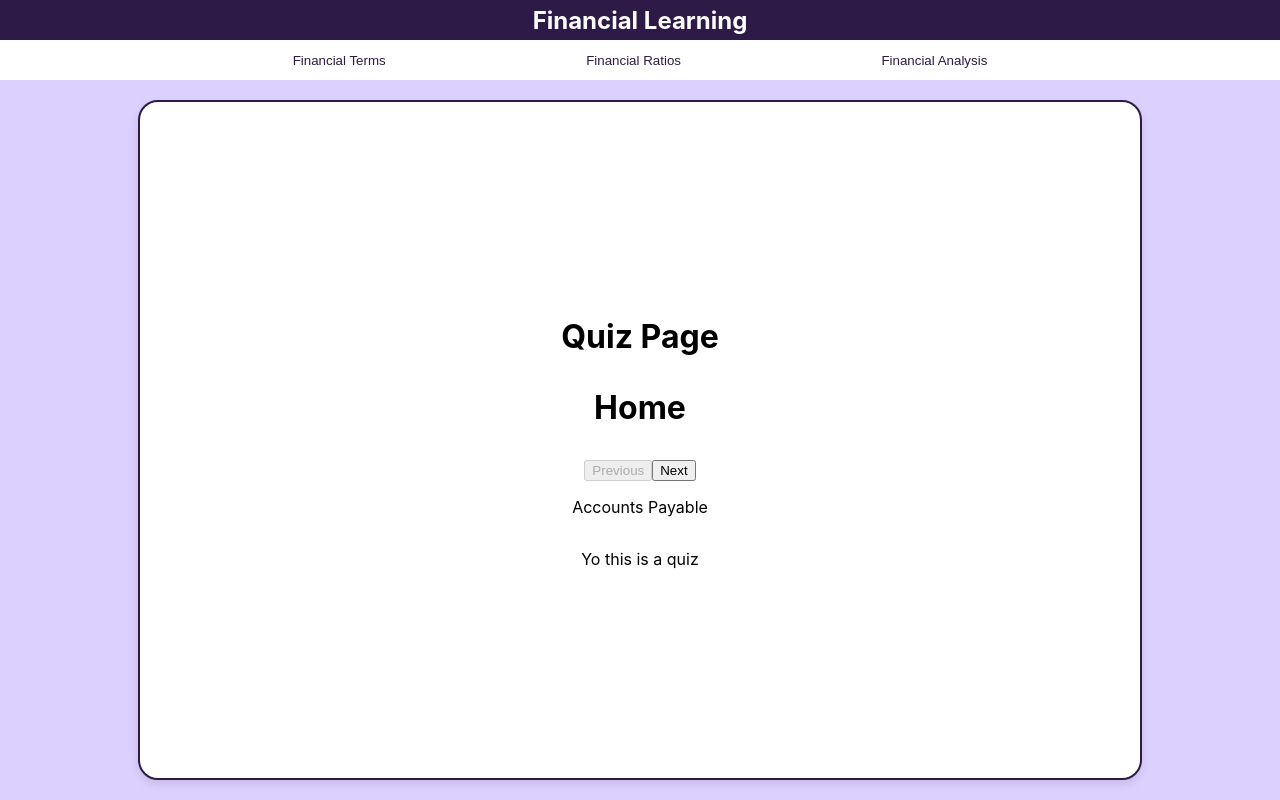
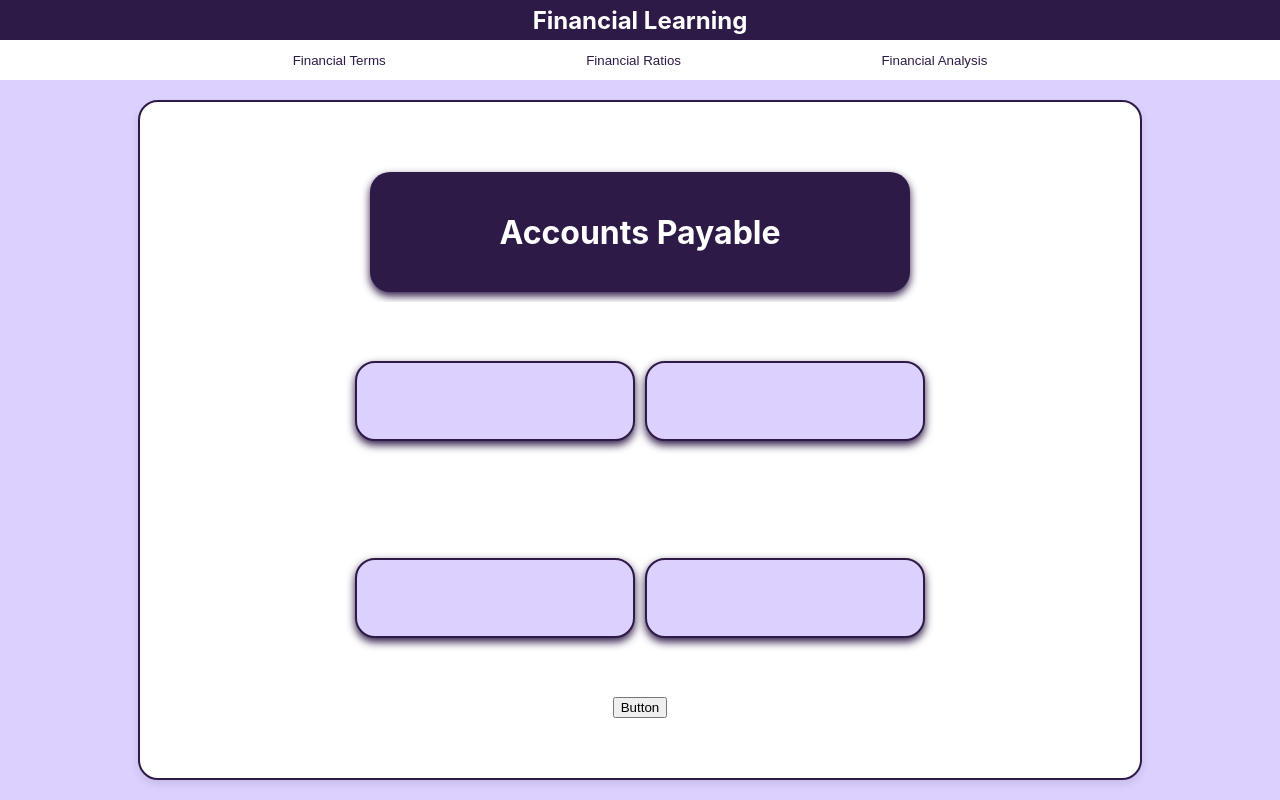
Before and after one commit to CC1358952/UGAHacksX, a React (Create React App) app: page / in a window 1280 px wide. Built offline with nearby package versions, Linux system fonts and the light colour scheme.

Commit message:
I think this works

```diff
--- a/src/App.css
+++ b/src/App.css
@@ -92,6 +92,80 @@
   cursor: pointer;
 }
 
+.quiz-box {
+  display: flex;
+  flex-direction: column;
+  align-items: center;
+  justify-content: center;
+  flex-grow: 1;
+  flex-basis: auto;
+  width: 75%;
+  height: 90%;
+  border-radius: 20px;
+  background-color: var(--white);
+  padding: 20px;
+  margin: 20px;
+}
+
+.question-box{
+  display: flex;
+  flex-direction: column;
+  align-items: center;
+  justify-content: center;
+  flex-basis: auto;
+  font-size: 2em;
+  font-weight: bold;
+  color: white;
+  width: 75%;
+  height: 15vh;
+  border-radius: 20px;
+  background-color: var(--purple);
+  border: 2px solid var(var(--lavender));
+  box-shadow: 0 4px 8px var(--purple);
+  margin:10px;
+}
+
+.answer-container {
+  display: flex;
+  flex-direction: column;
+  align-items: center;
+  justify-content: center;
+  flex-grow: 1;
+  flex-basis: auto;
+  width: 75%;
+  height: 90%;
+  border-radius: 20px;
+  background-color: var(--white);
+}
+
+.answer-row {
+  display: flex;
+  flex-direction: row;
+  align-items: center;
+  justify-content: center;
+  flex-grow: 1;
+  flex-basis: auto;
+  border-radius: 20px;
+  background-color: var(--white);
+}
+
+.answer-box{
+  display: flex;
+  flex-direction: column;
+  align-items: center;
+  justify-content: center;
+  flex-basis: auto;
+  min-width: 35vh;
+  width: 75%;
+  height: 10vh;
+  color: var(--purple);
+  border-radius: 20px;
+  background-color: var(--lavender);
+  border: 2px solid var(--purple);
+  box-shadow: 0 4px 8px var(--purple);
+  margin:5px;
+}
+
 .spacer-bar {
   background-color: var(--white);
   width: 15%;
--- a/src/App.js
+++ b/src/App.js
@@ -125,9 +125,6 @@ function App() {
       <div className = "App-main">
         <div className = "App-quiz">
           <Quiz/>
-          <p>
-            Yo this is a quiz
-          </p>
         </div>
       </div>
     </div>
--- a/src/Quiz.js
+++ b/src/Quiz.js
@@ -12,6 +12,16 @@ const Quiz = () => {
         <p>Fina Analysis</p>
     ];
 
+    let index = 0;
+
+    let answers = [ "", "", "", "" ];
+    const pickAnswers = (correctAnswer) => {
+        answers[0] = correctAnswer.definition;
+        for (let i = 1; i < 4; i++){
+            answers[i] = questions.financialTerms[Math.floor(Math.random() * questions.financialTerms.length)].definition;
+        }
+    };
+
     const nextPage = () => {
         setPage(page + 1);
     };
@@ -21,13 +31,31 @@ const Quiz = () => {
     };
 
     return (
-        <div>
-            <h1>Quiz Page {pages[page]}</h1>
-            <button onClick={prevPage} disabled={page === 0}>Previous</button>
-            <button onClick={nextPage} disabled={page >= 3}>Next</button>
-            <p>
-                {questions.financialTerms[page].term}
-            </p>
+        <div className = "quiz-box">
+            <div className = "question-box">
+                <p>
+                    {questions.financialTerms[index].term}
+                </p>
+            </div>
+            <div className = "answer-container">
+                <div className='answer-row'>
+                    <button className = "answer-box">
+                        {answers[0]}
+                    </button>
+                    <button className = "answer-box">
+                        {answers[1]}
+                    </button>
+                </div>
+                <div className='answer-row'>
+                    <button className = "answer-box">
+                        {answers[2]}
+                    </button>
+                    <button className = "answer-box">
+                        {answers[3]}
+                    </button>
+                </div>
+            </div>
+            <button onClick={() => index+=1 }>Button</button>
         </div>
     );
 };
```
